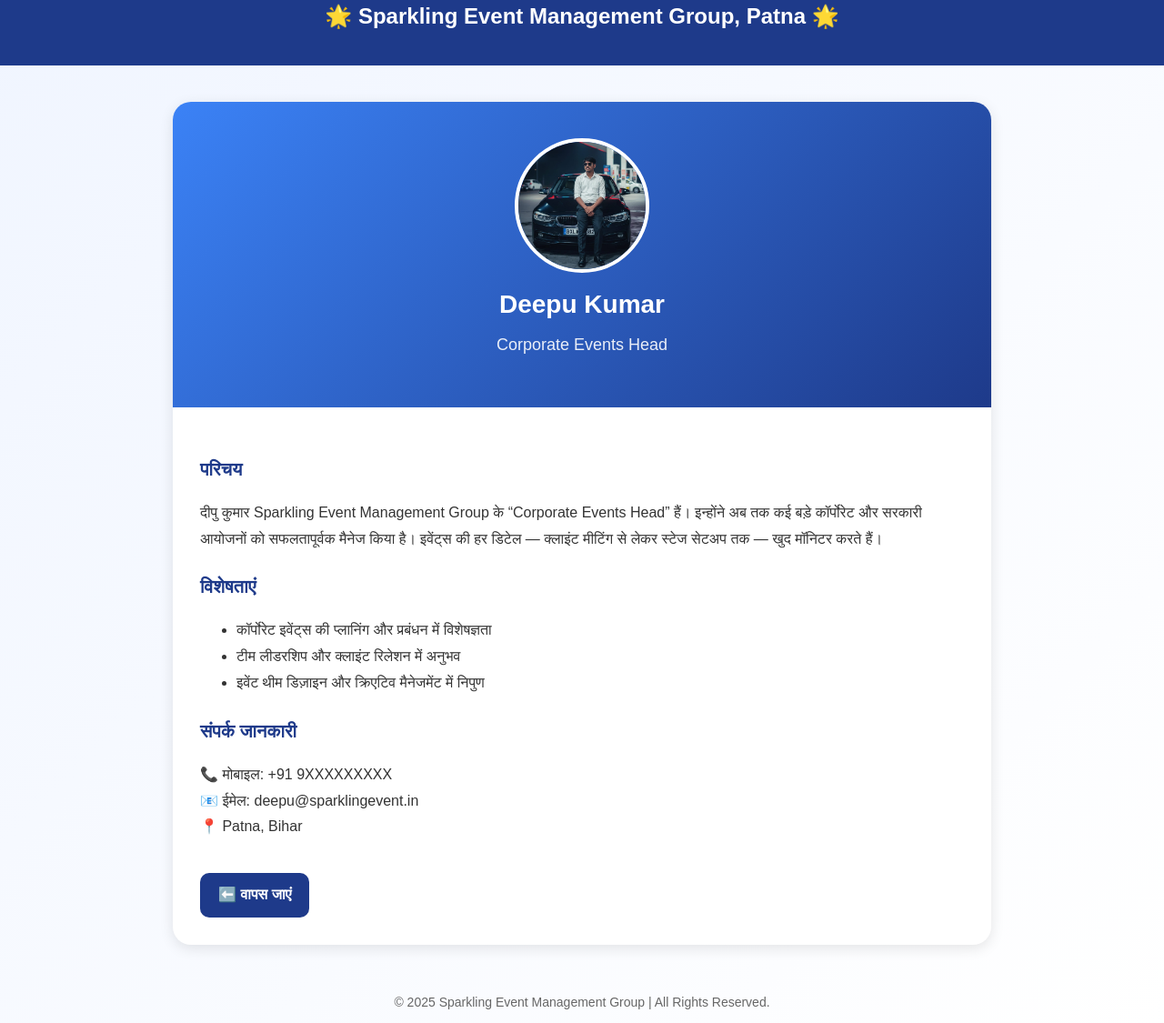
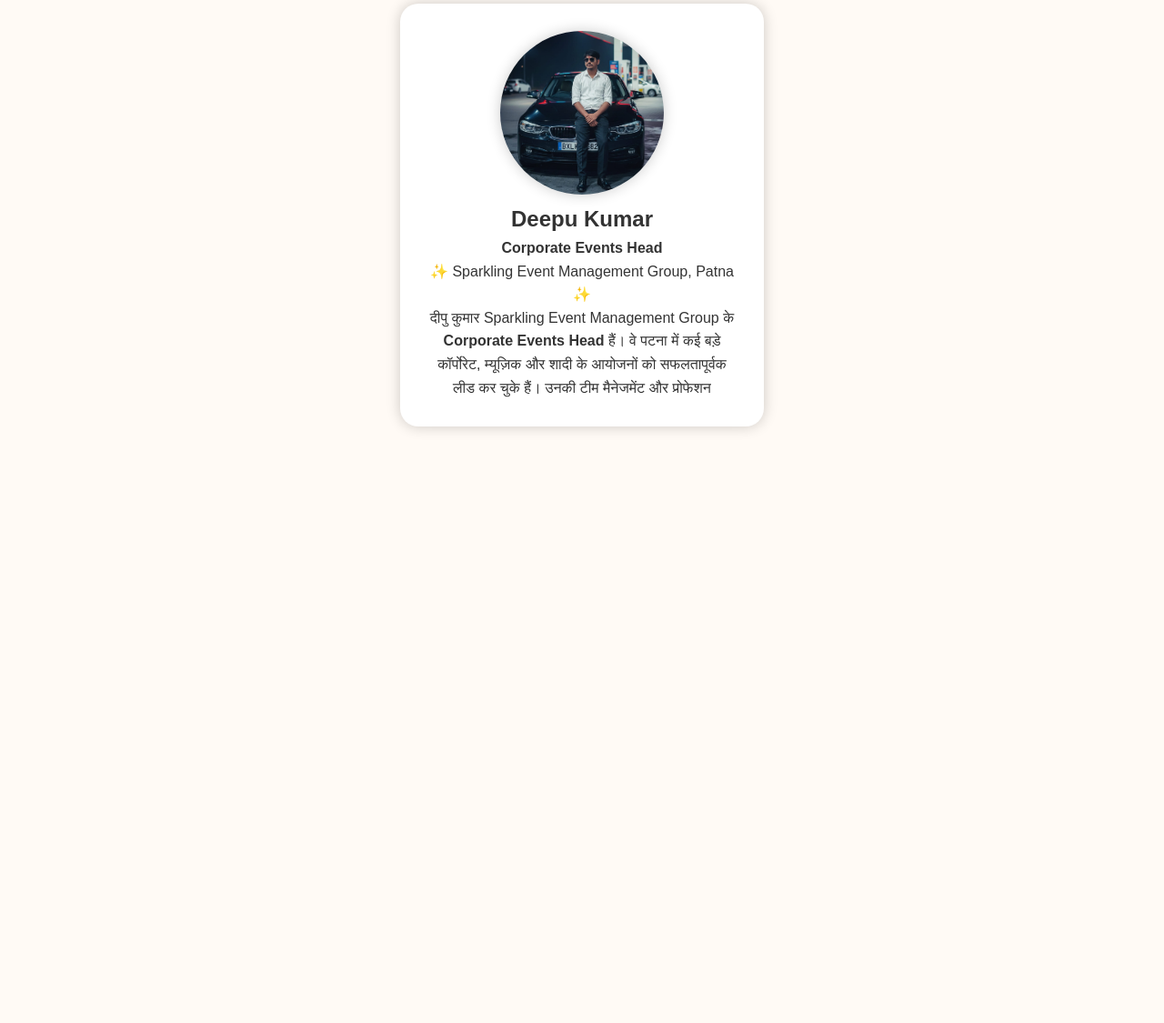
Before and after one commit to sdm420420/sparkingeventmanagement, a plain HTML site: page deepu.html in a window 1280 px wide. Shown: the part 36-1161 px from the top of the page at 91% size. After the commit the page ends 800 px from the top, so only its background shows below. Drawn offline with Linux system fonts and the light colour scheme; files that its build step writes are made by us from their sources.

Commit message:
Update deepu.html

```diff
--- a/deepu.html
+++ b/deepu.html
@@ -1,140 +1,42 @@
 <!DOCTYPE html>
 <html lang="hi">
 <head>
-  <meta charset="UTF-8" />
-  <meta name="viewport" content="width=device-width, initial-scale=1.0" />
-  <title>Deepu Kumar - Sparkling Event Management</title>
-  <link rel="stylesheet" href="style.css" />
+  <meta charset="UTF-8">
+  <meta name="viewport" content="width=device-width, initial-scale=1.0">
+  <title>Deepu Kumar - Corporate Events Head</title>
+  <link rel="stylesheet" href="styles/styles.css"> <!-- अगर आपकी CSS फाइल है तो -->
   <style>
     body {
-      font-family: 'Poppins', sans-serif;
-      margin: 0;
-      padding: 0;
-      background: linear-gradient(135deg, #f0f5ff, #fff);
+      font-family: Arial, sans-serif;
+      background-color: #fffaf5;
       color: #333;
+      text-align: center;
+      padding: 40px;
     }
-
-    header {
-      background: #1e3a8a;
-      color: white;
-      padding: 20px;
-      text-align: center;
+    img {
+      border-radius: 50%;
+      width: 180px;
+      height: 180px;
+      box-shadow: 0 0 15px rgba(0,0,0,0.2);
     }
-
-    .profile-container {
-      max-width: 900px;
-      margin: 40px auto;
+    .card {
+      display: inline-block;
       background: white;
       border-radius: 20px;
-      box-shadow: 0 4px 15px rgba(0,0,0,0.1);
-      overflow: hidden;
-    }
-
-    .profile-header {
-      background: linear-gradient(135deg, #3b82f6, #1e3a8a);
-      padding: 40px 20px;
-      color: white;
-      text-align: center;
-    }
-
-    .profile-header img {
-      width: 140px;
-      height: 140px;
-      border-radius: 50%;
-      border: 4px solid white;
-      object-fit: cover;
-    }
-
-    .profile-header h1 {
-      margin: 15px 0 5px;
-      font-size: 28px;
-    }
-
-    .profile-header p {
-      font-size: 18px;
-      opacity: 0.9;
-    }
-
-    .profile-body {
       padding: 30px;
-      line-height: 1.8;
-    }
-
-    .section-title {
-      font-weight: 600;
-      color: #1e3a8a;
-      margin-bottom: 10px;
-      font-size: 20px;
-    }
-
-    footer {
-      text-align: center;
-      padding: 15px;
-      color: #666;
-      font-size: 14px;
-      margin-top: 40px;
-    }
-
-    .back-btn {
-      display: inline-block;
-      margin-top: 20px;
-      padding: 10px 20px;
-      background: #1e3a8a;
-      color: white;
-      border-radius: 10px;
-      text-decoration: none;
-      font-weight: bold;
-    }
-
-    .back-btn:hover {
-      background: #2563eb;
+      box-shadow: 0 0 15px rgba(0,0,0,0.2);
+      max-width: 400px;
     }
   </style>
 </head>
 <body>
-  <header>
-    <h2>🌟 Sparkling Event Management Group, Patna 🌟</h2>
-  </header>
-
-  <div class="profile-container">
-    <div class="profile-header">
-      <img src="Images/deepu.jpg" alt="Deepu Kumar Photo" />
-      <h1>Deepu Kumar</h1>
-      <p>Corporate Events Head</p>
-    </div>
-
-    <div class="profile-body">
-      <div>
-        <h3 class="section-title">परिचय</h3>
-        <p>
-          दीपु कुमार Sparkling Event Management Group के “Corporate Events Head” हैं।
-          इन्होंने अब तक कई बड़े कॉर्पोरेट और सरकारी आयोजनों को सफलतापूर्वक मैनेज किया है।
-          इवेंट्स की हर डिटेल — क्लाइंट मीटिंग से लेकर स्टेज सेटअप तक — खुद मॉनिटर करते हैं।
-        </p>
-      </div>
-
-      <div>
-        <h3 class="section-title">विशेषताएं</h3>
-        <ul>
-          <li>कॉर्पोरेट इवेंट्स की प्लानिंग और प्रबंधन में विशेषज्ञता</li>
-          <li>टीम लीडरशिप और क्लाइंट रिलेशन में अनुभव</li>
-          <li>इवेंट थीम डिज़ाइन और क्रिएटिव मैनेजमेंट में निपुण</li>
-        </ul>
-      </div>
-
-      <div>
-        <h3 class="section-title">संपर्क जानकारी</h3>
-        <p>📞 मोबाइल: +91 9XXXXXXXXX<br>
-        📧 ईमेल: deepu@sparklingevent.in<br>
-        📍 Patna, Bihar</p>
-      </div>
-
-      <a href="index.html" class="back-btn">⬅️ वापस जाएं</a>
-    </div>
-  </div>
-
-  <footer>
-    © 2025 Sparkling Event Management Group | All Rights Reserved.
-  </footer>
-</body>
-</html>
+  <div class="card">
+    <img src="Images/deepu.jpg" alt="Deepu Kumar">
+    <h2>Deepu Kumar</h2>
+    <p><strong>Corporate Events Head</strong></p>
+    <p>✨ Sparkling Event Management Group, Patna ✨</p>
+    <p>दीपु कुमार Sparkling Event Management Group के
+       <strong>Corporate Events Head</strong> हैं।
+       वे पटना में कई बड़े कॉर्पोरेट, म्यूज़िक और शादी के आयोजनों को
+       सफलतापूर्वक लीड कर चुके हैं।
+       उनकी टीम मैनेजमेंट और प्रोफेशन
```
